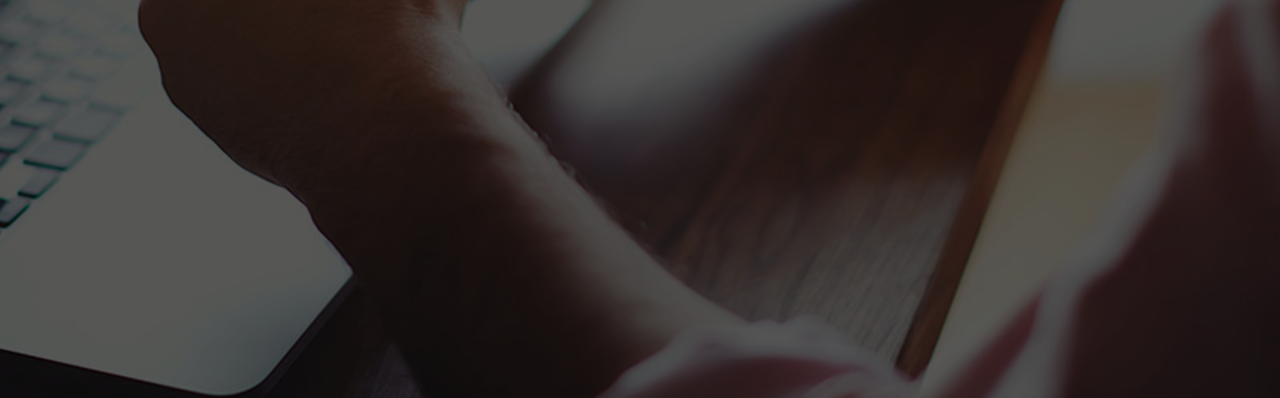
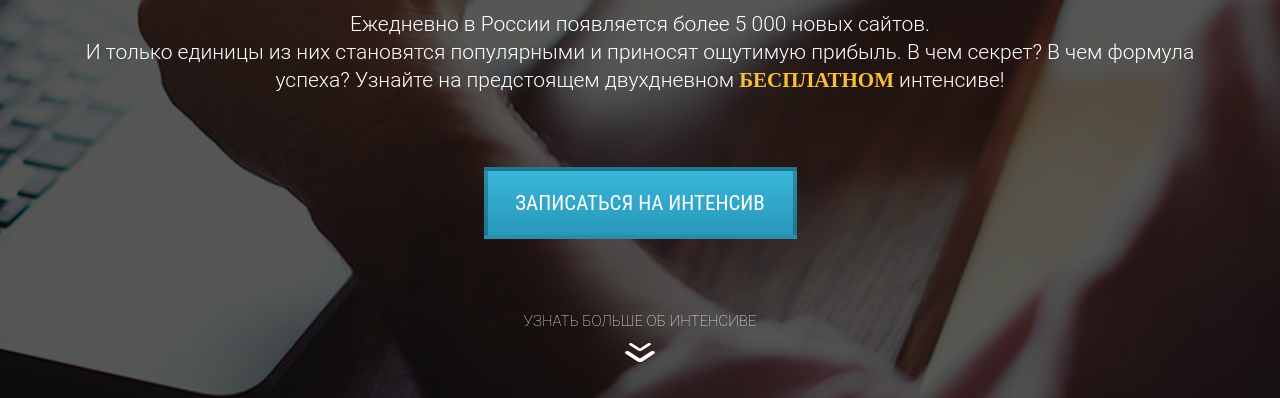
Before and after one commit to Hamidalion/Udemy_HTML_CSS_basics, a plain HTML site: page src/index.html in a window 1280 px wide. Shown: the part 402-800 px from the top of the page. Drawn offline with Linux system fonts and the light colour scheme.

Commit message:
[Udemy] head promo

```diff
--- a/src/css/style.css
+++ b/src/css/style.css
@@ -59,3 +59,59 @@ h1{
 h2.title{
    margin-top: 30px;
 }
+
+.promo .promo_text{
+   font-size: 21px;
+   font-weight: 300;
+   line-height: 28px;
+   letter-spacing: normal;
+   text-align: center;
+   margin-top: 23px;
+   color: #ffffff;
+   font-family: "Roboto Light";
+   padding: 0 13px;
+}
+
+.promo .promo_text span{
+   color: #f9bf3b;
+   font-weight: 700;
+   font-family: "Roboto - Bold";
+}
+
+.promo .promo_btm{
+   display: block;
+   margin: 0 auto;
+   margin-top: 73px;
+   width: 313px;
+   height: 72px;
+   box-shadow: inset 0 0 0 rgba(0, 0, 0, 0.18); /* тень: подает во внутрь,
+   смещение по Х, смещние по У, размытие, цвет */
+   border: 4px solid rgba(0, 0, 0, 0.23);
+   background-image: linear-gradient(to top, #2798b9 0%, #3ab6da 100%);
+   color: #ffffff;
+   font-family: "Roboto Condensed";
+   font-size: 21px;
+   font-weight: 400;
+   line-height: 24px;
+   text-transform: uppercase;
+   cursor: pointer;
+}
+
+.more{
+   margin-top: 73px;
+}
+
+.more_text{
+   text-align: center;
+   color: #ffffff;
+   text-transform: uppercase;
+   font-family: "Roboto Thin";
+   font-size: 15px;
+   font-weight: 400;
+}
+
+.more_img{
+   display: block;
+   margin: 0 auto;
+   margin-top: 13px;
+}
--- a/src/index.html
+++ b/src/index.html
@@ -21,6 +21,21 @@
                <div class="line"></div>
             </div>
             <h2 class="title">Куда сложнее сделать это правильно!</h2>
+
+            <div class="promo_text">Ежедневно в России появляется более 5 000 новых сайтов. <br>
+               И только единицы из них становятся популярными и приносят ощутимую прибыль.
+               В чем секрет? В чем формула успеха? Узнайте на предстоящем двухдневном
+               <span>БЕСПЛАТНОМ</span> интенсиве!
+            </div>
+
+            <button class="promo_btm">Записаться на интенсив</button>
+
+            <div class="more">
+               <div class="more_text">
+                  узнать больше об интенсиве
+               </div>
+               <img src="/src/imgs/icon/other/pictoup.png" alt="down" class="more_img">
+            </div>
       </div>
    </section>
 </body>
```
